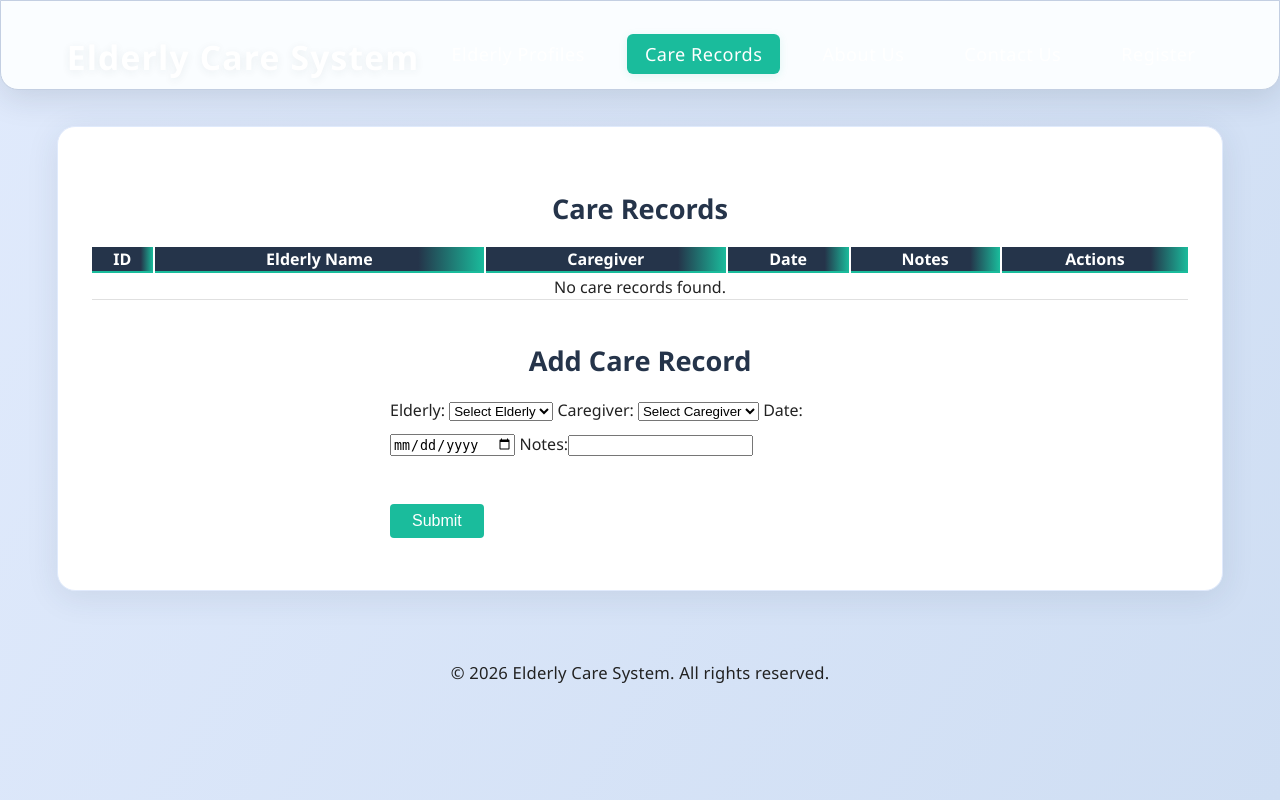
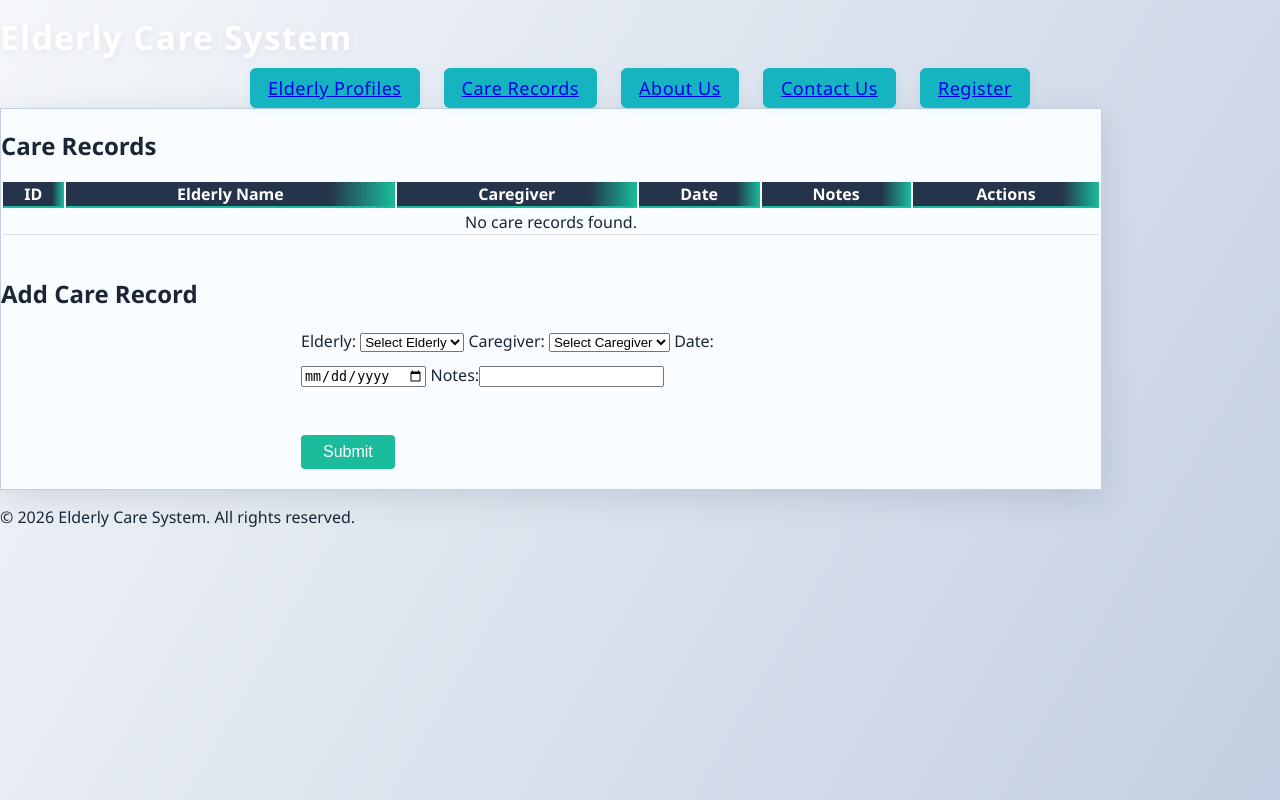
Before and after one commit to Yashini-Hettiarachchi/elderly-system, a PHP site: page /care_records.php in a window 1280 px wide. Run offline with PHP 8.4, Linux system fonts and the light colour scheme; the visitor is signed in with stand-in values (Sample User, id 1); data that the repository does not hold is empty.

Commit message:
modify files

```diff
--- a/style.css
+++ b/style.css
@@ -2,7 +2,7 @@
 .styled-table th, .styled-table td {
     vertical-align: middle;
 }
-.styled-table th {
+ .styled-table th {
     background: linear-gradient(90deg, #25344a 80%, #1abc9c 100%);
     color: #fff;
     border-bottom: 2px solid #1abc9c;
@@ -10,7 +10,7 @@
 .styled-table tbody tr {
     transition: box-shadow 0.18s, background 0.18s;
 }
-.styled-table tbody tr:hover {
+ .styled-table tbody tr:hover {
     box-shadow: 0 2px 12px rgba(44,62,80,0.13);
     background: #e0f7fa !important;
 }
@@ -39,8 +39,9 @@
 }
 
 .card, .welcome {
-    box-shadow: 0 8px 32px rgba(44,62,80,0.13);
-    border: 1.5px solid #e0eafc;
+    box-shadow: 0 8px 32px rgba(26,38,54,0.13);
+    border: 1.5px solid #c3cfe2;
+    background: #fafdff;
 }
 
 .profile-form input, .profile-form select {
@@ -75,21 +76,21 @@
 
 body {
     font-family: 'Segoe UI', Arial, sans-serif;
-    background: linear-gradient(120deg, #e0eafc 0%, #cfdef3 100%);
+    background: linear-gradient(120deg, #f5f7fa 0%, #c3cfe2 100%);
     margin: 0;
     padding: 0;
     min-height: 100vh;
-    color: #222;
+    color: #1a2636;
 }
+{
 
-
-header {
-    background: #25344a;
+    background: #1a2636;
     color: #fff;
-    padding: 14px 0 0 0;
-    box-shadow: 0 2px 12px rgba(44,62,80,0.08);
+    padding: 18px 0 0 0;
+    box-shadow: 0 2px 16px rgba(26,38,54,0.10);
     border-bottom-left-radius: 18px;
     border-bottom-right-radius: 18px;
+    min-height: 70px;
     min-height: 64px;
 }
 
@@ -114,10 +115,6 @@ nav ul {
 
 nav ul li {
     display: inline;
-}
-
-
-nav ul li a {
     color: #fff;
     text-decoration: none;
     font-size: 1.13rem;
@@ -126,7 +123,11 @@ nav ul li a {
     transition: background 0.18s, color 0.18s;
     font-weight: 500;
     letter-spacing: 0.5px;
-}
+    border-radius: 6px;
+    transition: background 0.18s, color 0.18s;
+    background: #16b3c1;
+    color: #fff;
+    box-shadow: 0 2px 8px rgba(22,179,193,0.13);
 nav ul li a:hover, nav ul li a.active {
     background: #1abc9c;
     color: #fff;
@@ -140,28 +141,28 @@ main {
     align-items: center;
     justify-content: flex-start;
     min-height: 60vh;
-    width: 100%;
-    margin-top: 36px;
-}
-
-
-.welcome {
-    background: #fff;
+    background: #fafdff;
     padding: 40px 32px 32px 32px;
     border-radius: 18px;
-    box-shadow: 0 6px 32px rgba(44,62,80,0.10);
+    box-shadow: 0 8px 32px rgba(26,38,54,0.10);
     text-align: center;
     margin-top: 0;
     max-width: 420px;
     width: 100%;
     margin-bottom: 32px;
-}
+    box-shadow: 0 6px 32px rgba(44,62,80,0.10);
+    text-align: center;
+    margin-top: 0;
+    color: #1a2636;
+    margin-bottom: 12px;
+    font-size: 1.7rem;
+    font-weight: 700;
 
 
 .welcome h2 {
-    color: #25344a;
-    margin-bottom: 12px;
-    font-size: 1.7rem;
+    color: #2d3a4a;
+    font-size: 1.08rem;
+    margin-bottom: 1.1em;
     font-weight: 700;
 }
 
@@ -175,12 +176,12 @@ main {
 .welcome img {
     margin-top: 18px;
     width: 220px;
-    height: 140px;
-    object-fit: cover;
-    border-radius: 12px;
-    box-shadow: 0 2px 12px rgba(44,62,80,0.13);
-    border: 1.5px solid #e0e0e0;
-}
+    text-align: center;
+    color: #7a869a;
+    padding: 22px 0 12px 0;
+    background: none;
+    font-size: 1.04rem;
+    letter-spacing: 0.2px;
 
 
 footer {
@@ -236,7 +237,7 @@ nav ul li a:hover, nav ul li a.active {
 }
     display: block;
     margin-bottom: 13px;
-    color: #25344a;
+    color: #254a2b;
     font-weight: 600;
     letter-spacing: 0.2px;
 }
```
